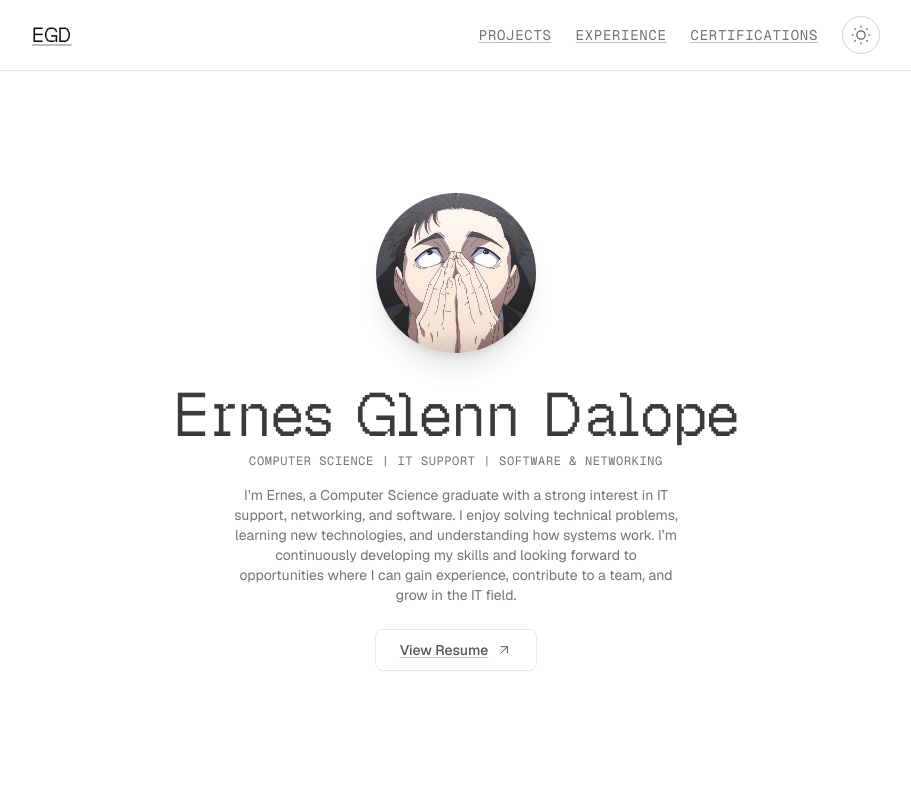
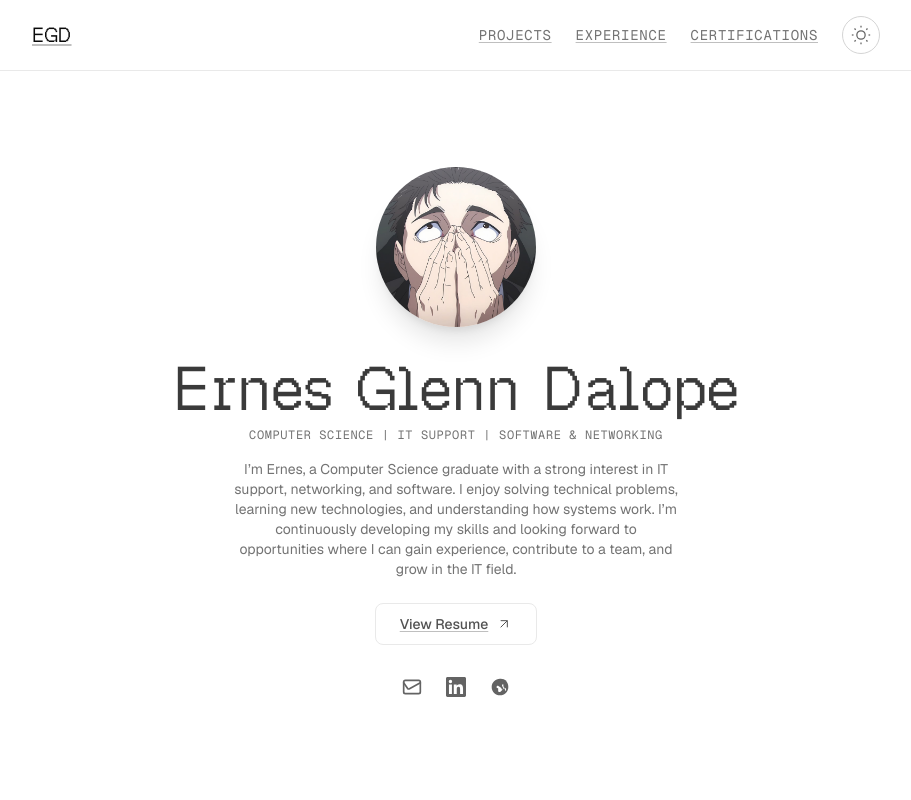
Before and after one commit to NeserxDD/personal-website, a Next.js app: page / in a window 1280 px wide. Shown: the top 800 px of the page, without its empty margins (184-1095 px from the left). Built offline with nearby package versions, Linux system fonts and the light colour scheme.

Commit message:
feat: add hero social icons, replace twitter with github in contacts

```diff
--- a/app/components/sections/contact.tsx
+++ b/app/components/sections/contact.tsx
@@ -1,12 +1,12 @@
 import type { ReactNode } from 'react';
 import { siteConfig } from '../../../lib/data/content';
-import { Mail, LinkedIn, Facebook, Twitter, ChevronRight } from '../ui/icons';
+import { Mail, LinkedIn, Facebook, GitHub, ChevronRight } from '../ui/icons';
 
 const iconMap: Record<string, ReactNode> = {
   email: <Mail className="h-4 w-4" />,
   linkedin: <LinkedIn className="h-4 w-4" />,
   facebook: <Facebook className="h-4 w-4" />,
-  twitter: <Twitter className="h-4 w-4" />,
+  github: <GitHub className="h-4 w-4" />,
 };
 
 interface ContactCard {
--- a/app/components/sections/hero.tsx
+++ b/app/components/sections/hero.tsx
@@ -1,5 +1,5 @@
 import { siteConfig } from '../../../lib/data/content';
-import { ArrowUpRight } from '../ui/icons';
+import { ArrowUpRight, Mail, LinkedIn, Viber } from '../ui/icons';
 
 export function Hero() {
   const { profile } = siteConfig;
@@ -61,6 +61,33 @@ export function Hero() {
             <ArrowUpRight className="h-4 w-4" />
           </a>
         </div>
+
+        {/* Social icons */}
+        <div className="flex justify-center gap-6 mt-8">
+          <a
+            href="mailto:ernesdalope02@gmail.com"
+            className="text-gray-600 dark:text-gray-300 hover:text-gray-900 dark:hover:text-white transition-colors"
+            aria-label="Email"
+          >
+            <Mail className="h-5 w-5" />
+          </a>
+          <a
+            href="https://www.linkedin.com/in/ernes-glenn-dalope-2282a9316/"
+            target="_blank"
+            rel="noopener noreferrer"
+            className="text-gray-600 dark:text-gray-300 hover:text-gray-900 dark:hover:text-white transition-colors"
+            aria-label="LinkedIn"
+          >
+            <LinkedIn className="h-5 w-5" />
+          </a>
+          <a
+            href="viber://chat?number=639709544387"
+            className="text-gray-600 dark:text-gray-300 hover:text-gray-900 dark:hover:text-white transition-colors"
+            aria-label="Viber"
+          >
+            <Viber className="h-5 w-5" />
+          </a>
+        </div>
       </div>
     </section>
   );
--- a/app/components/ui/icons.tsx
+++ b/app/components/ui/icons.tsx
@@ -211,6 +211,31 @@ export function Facebook(props: SVGProps<SVGSVGElement>) {
   );
 }
 
+export function GitHub(props: SVGProps<SVGSVGElement>) {
+  return (
+    <svg
+      {...props}
+      viewBox="0 0 24 24"
+      fill="currentColor"
+    >
+      <path d="M12 .296C5.337.296 0 5.633 0 12.296c0 5.316 3.438 9.812 8.205 11.385.6.113.83-.26.83-.577 0-.284-.01-1.143-.015-2.04-3.338.724-4.033-1.604-4.033-1.604-.546-1.386-1.333-1.755-1.333-1.755-1.087-.744.084-.729.084-.729 1.205.084 1.839 1.236 1.839 1.236 1.07 1.833 2.809 1.303 3.495.997.108-.775.418-1.303.76-1.602-2.665-.3-5.466-1.332-5.466-5.93 0-1.31.469-2.381 1.235-3.221-.124-.303-.535-1.523.117-3.176 0 0 1.008-.322 3.301 1.23A11.509 11.509 0 0112 5.803c1.01.004 2.027.134 3.002.404 2.291-1.552 3.297-1.23 3.297-1.23.655 1.653.244 2.873.12 3.176.77.84 1.23 1.911 1.23 3.221 0 4.61-2.805 5.612-5.475 5.94.421.36.804 1.096.804 2.212 0 1.606-.014 2.896-.014 3.286 0 .315.21.69.825.57C20.565 22.092 24 17.592 24 12.296 24 5.633 18.663.296 12 .296z" />
+    </svg>
+  );
+}
+
+export function Viber(props: SVGProps<SVGSVGElement>) {
+  return (
+    <svg
+      {...props}
+      viewBox="0 0 24 24"
+      fill="currentColor"
+    >
+      <path d="M19.59 4.59A9.95 9.95 0 0 0 12 2C6.48 2 2 6.48 2 12s4.48 10 10 10 10-4.48 10-10c0-2.64-.97-5.07-2.41-6.86zm-2.42 8.53l-4.57 4.57c-.28.28-.7.43-1.13.43-.03 0-.06-.01-.09-.01-.38 0-.74-.14-1.05-.41l-.15-.14a1.63 1.63 0 0 1-.37-1.5v-2.62l-1.52-.36a1.5 1.5 0 0 1-.41-1.14c0-.57.32-1.08.84-1.34.43-.22.94-.15 1.37.12l2.67 1.73c.44.28.79.7 1.02 1.21l.34.92c.11.31.39.53.72.53.06 0 .12-.01.18-.02a1.51 1.51 0 0 0 .81-1.34c0-.28-.07-.54-.19-.77l-1.06-2.12a1.5 1.5 0 0 1 .08-1.61c.34-.42.91-.54 1.4-.4.86.27 1.56 1.01 1.81 1.88l1.19 3.37a2.94 2.94 0 0 1-.29 3.14z" />
+      <path d="M18.9 8.5c0 .32-.03.63-.08.94l2.53 2.04a.5.5 0 0 1-.27.87l-2.96 1c-.48-.33-.97-.58-1.48-.77l-.38-.97a5.03 5.03 0 0 1-.02-2.97l.74-1.85a.5.5 0 0 1 .62-.32c.27.11.49.3.64.55.15.24.23.54.2.8.01.01 0 .03 0 .01z" />
+    </svg>
+  );
+}
+
 export function Twitter(props: SVGProps<SVGSVGElement>) {
   return (
     <svg
--- a/lib/data/content.ts
+++ b/lib/data/content.ts
@@ -184,10 +184,10 @@ technical: [
         value: 'facebook.com/rblenon18',
       },
       {
-        platform: 'twitter',
-        label: 'Twitter',
-        url: 'https://twitter.com/rblenon18',
-        value: 'twitter.com/rblenon18',
+        platform: 'github',
+        label: 'GitHub',
+        url: 'https://github.com/NeserxDD',
+        value: 'github.com/NeserxDD',
       },
     ],
   },
```
Also changed, not shown: 1 other file (tests, documents, lock files or other folders).
